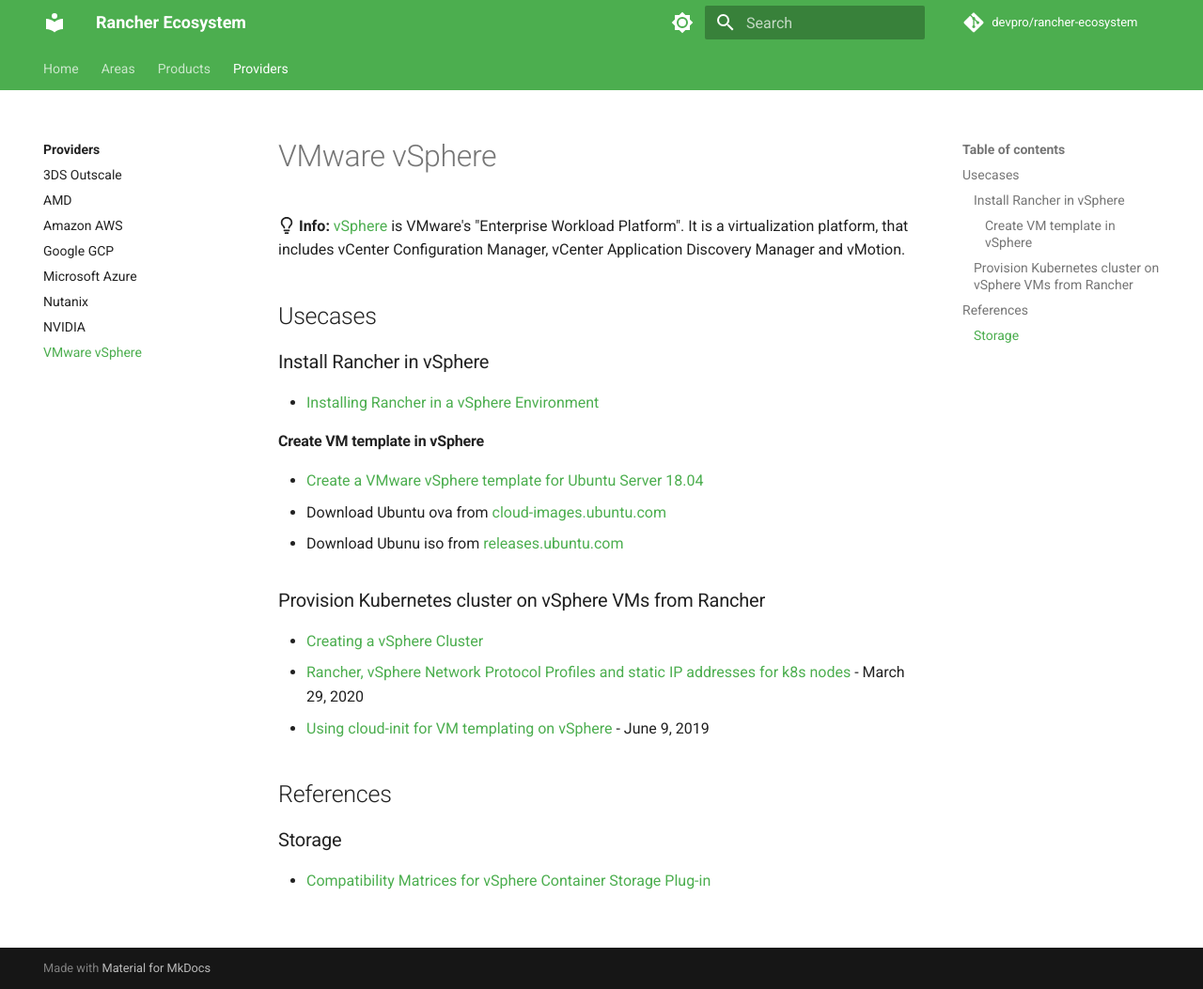
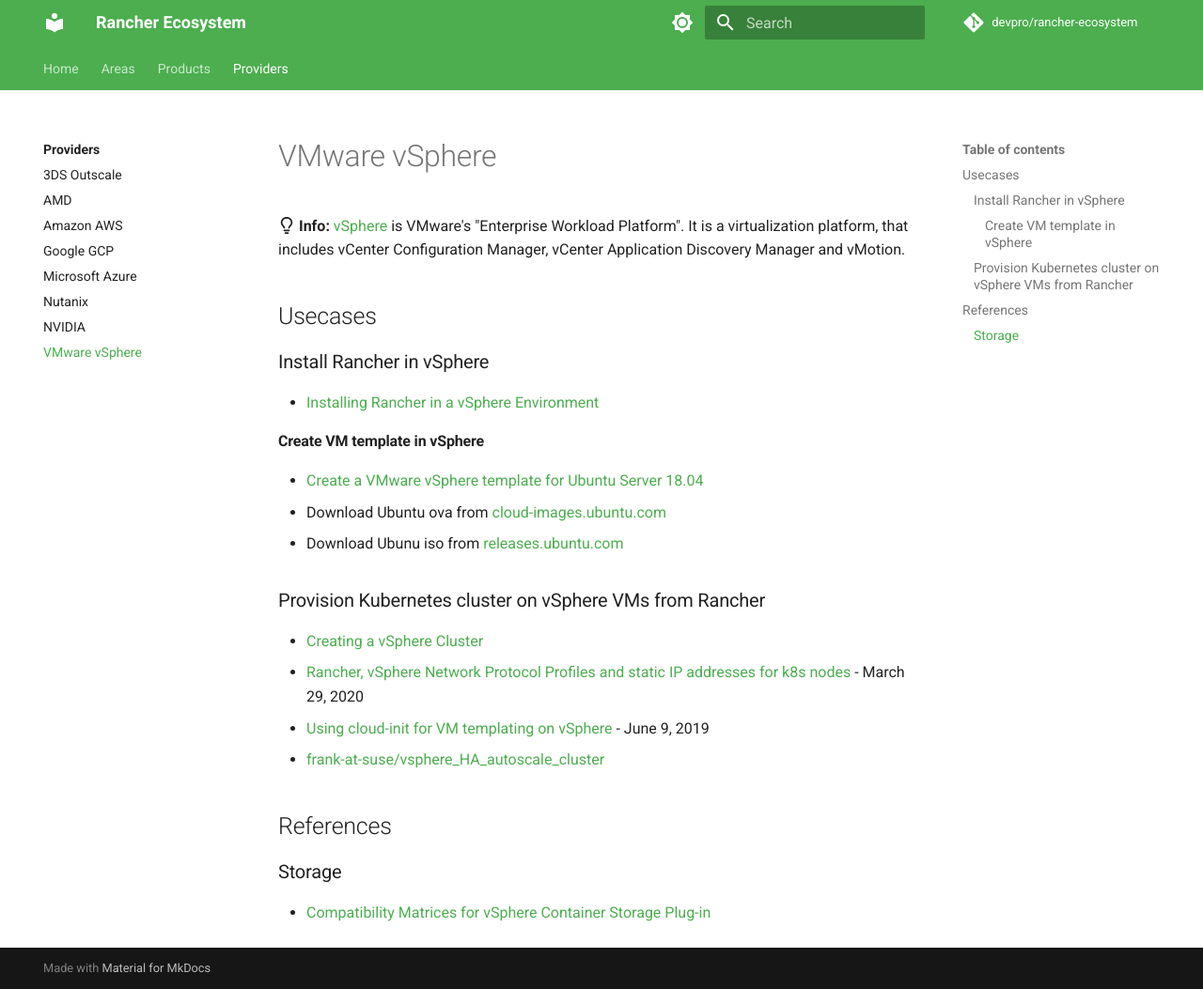
Before and after one commit to devpro/rancher-ecosystem, an MkDocs documentation site: the page built from docs/providers/wmware-vsphere.md, in a window 1280 px wide and 1053 px high. Shown: the whole window at 94% size. Built offline with MkDocs 1.6.1 and Material for MkDocs 9.7.7, drawn with Linux system fonts in a browser that asks for light colours; comment, search, counter and statistics services are not loaded.

Commit message:
Update wmware-vsphere.md

```diff
--- a/docs/providers/wmware-vsphere.md
+++ b/docs/providers/wmware-vsphere.md
@@ -20,6 +20,7 @@ It is a virtualization platform, that includes vCenter Configuration Manager, vC
 * [Creating a vSphere Cluster](https://rancher.com/docs/rancher/v2.6/en/cluster-provisioning/rke-clusters/node-pools/vsphere/)
 * [Rancher, vSphere Network Protocol Profiles and static IP addresses for k8s nodes](https://www.virtualthoughts.co.uk/2020/03/29/rancher-vsphere-network-protocol-profiles-and-static-ip-addresses-for-k8s-nodes/) - March 29, 2020
 * [Using cloud-init for VM templating on vSphere](https://blah.cloud/infrastructure/using-cloud-init-for-vm-templating-on-vsphere/) - June 9, 2019
+* [frank-at-suse/vsphere_HA_autoscale_cluster](https://github.com/frank-at-suse/vsphere_HA_autoscale_cluster)
 
 ## References
 
```
